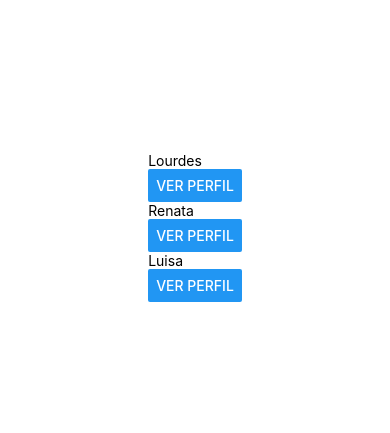
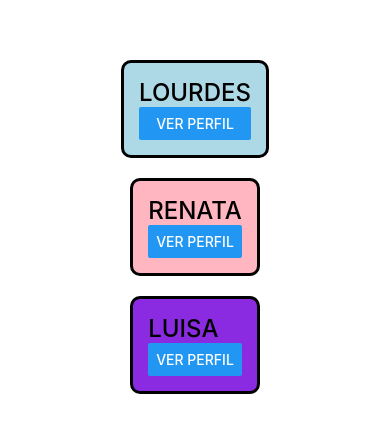
Before and after one commit to Lourdes241207/DAM221, a React Native app in the folder App1/: screen / in a window 390 px wide. Shown: the part 195-628 px from the top of the page. Built offline with nearby package versions, Linux system fonts and the light colour scheme.

Commit message:
Avance en clase Practica 8

```diff
--- a/App1/App.js
+++ b/App1/App.js
@@ -19,11 +19,11 @@ export default function App() {
       <Saludo2></Saludo2> */}
 
 
-      <Perfil nombre="Lourdes" carrera="ITIID" materia="Moviles" cuatrimestre="4"/>
+      <Perfil style={styles.tarjeta1}nombre="Lourdes" carrera="ITIID" materia="Moviles" cuatrimestre="4"/>
 
-      <Perfil nombre="Renata" carrera="ITIID" materia="Moviles" cuatrimestre="4"/>
+      <Perfil style={styles.tarjeta2}nombre="Renata" carrera="ITIID" materia="Moviles" cuatrimestre="4"/>
 
-      <Perfil nombre="Luisa" carrera="ITIID" materia="Moviles" cuatrimestre="4"/>
+      <Perfil style={styles.tarjeta3}nombre="Luisa" carrera="ITIID" materia="Moviles" cuatrimestre="4"/>
 
       <StatusBar style="auto" />
     </View>
@@ -35,7 +35,11 @@ const styles = StyleSheet.create({
   container: {
     flex: 1,
     backgroundColor: '#fff',
+    flexDirection:'colum',
     alignItems: 'center',
     justifyContent: 'center',
   },
+  tarjeta1:{backgroundColor:'lightblue'},
+  tarjeta2:{backgroundColor:'lightpink'},
+  tarjeta3:{backgroundColor:'blueviolet'}
 });
--- a/App1/components/Perfil.js
+++ b/App1/components/Perfil.js
@@ -1,22 +1,50 @@
-import{Text, View, Button} from 'react-native';
+import{Text, View, Button, StyleSheet} from 'react-native';
 import {useState} from 'react';
 
-export const Perfil=({nombre, carrera, materia, cuatrimestre})=>{
+export const Perfil=({nombre, carrera, materia, cuatrimestre, style})=>{
     const [mostrar , setMostrar] = useState(false);
 
     return(
-        <View>
-            <Text>{nombre}</Text>
+        <View style={[estilos.tarjetas, style]}>
+            <Text style={estilos.nombre}>{nombre}</Text>
 
 
             {mostrar &&
             <>
-            <Text>{carrera}</Text>
-            <Text>{materia}</Text>
-            <Text>{cuatrimestre}</Text>
+            <Text style={estilos.carrera}> {carrera}</Text>
+            <Text style={estilos.otroTexto}> {materia}</Text>
+            <Text style={estilos.otroTexto}> {cuatrimestre}</Text>
             </>
             }
             <Button title="Ver Perfil" onPress={()=> setMostrar(!mostrar)}></Button>
         </View>
     );
 };
+
+const estilos= StyleSheet.create({
+    nombre:{
+        fontSize: 24,
+        fontWeight: 500,
+        textTransform: 'uppercase',
+    },
+    carrera:{
+        fontSize: 20,
+        color: 'green',
+        fontFamily: 'Roboto',
+    },
+    otroTexto:{
+        fontSize: 18,
+        color:'chocolate',
+        fontFamily:'Courier',
+        fontStyle: 'italic',
+
+    },
+
+ tarjetas:{
+    borderWidth:3,
+    borderRadius: 10,
+    padding:15,
+    margin:10,
+
+ },
+ });
```
